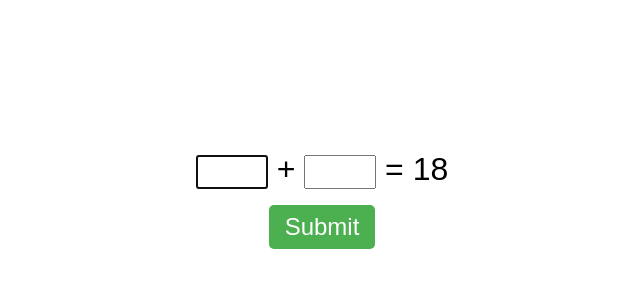
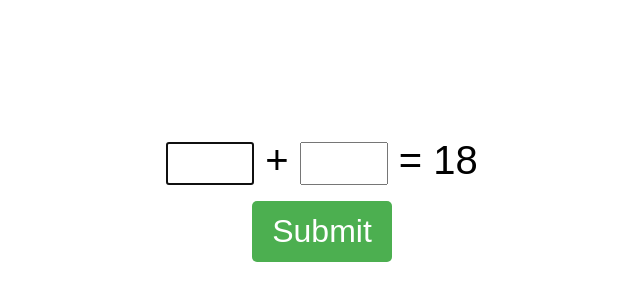
Before and after one commit to gpt42/sum-game, a plain HTML site: page index.html in a window 1280 px wide. Shown: the part 200-500 px from the top of the page, without its empty margins (318-958 px from the left). Drawn offline with Linux system fonts and the light colour scheme.

Commit message:
make the UI elements and fonts of text larger

```diff
--- a/index.html
+++ b/index.html
@@ -7,18 +7,17 @@
     <style>
         body {
             font-family: Arial, sans-serif;
-        font-size: 2rem;
+            font-size: 2.5rem;
         }
 
         input[type="number"] {
-        font-size: 1.5rem;
-        width: 4rem;
+            font-size: 2rem;
+            width: 5rem;
             -webkit-appearance: textfield;
             -moz-appearance: textfield;
             appearance: textfield;
             text-align: center;
         }
-
 
         input[type="number"]::-webkit-outer-spin-button,
         input[type="number"]::-webkit-inner-spin-button {
@@ -31,8 +30,8 @@
         }
 
         button {
-        font-size: 1.5rem;
-        padding: 0.5rem 1rem;
+            font-size: 2rem;
+            padding: 0.75rem 1.25rem;
             margin-top: 1rem;
             background-color: #4CAF50;
             color: white;
```
Lines whose indentation alone changed are shown as unchanged.
